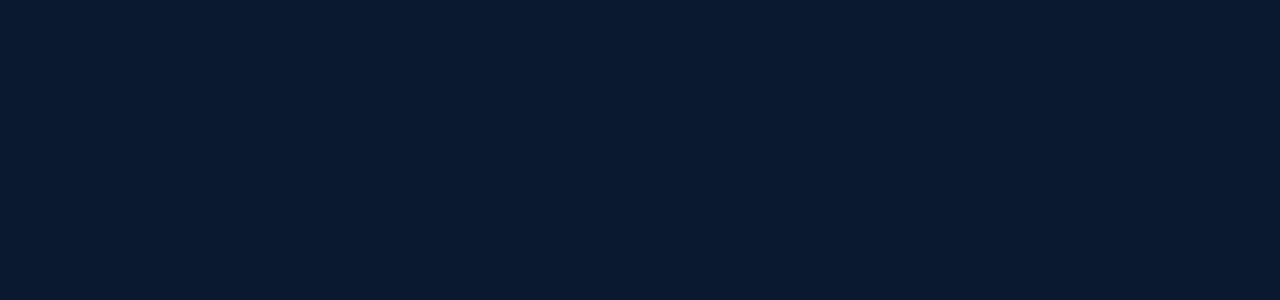
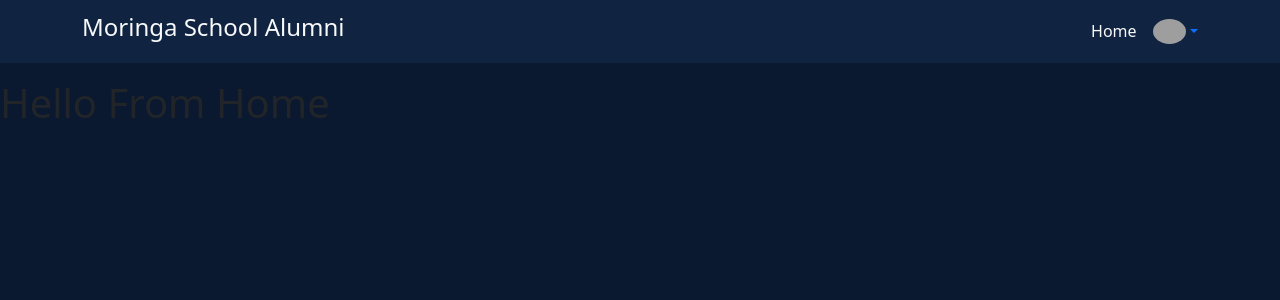
Before and after one commit to Briankiplangat88/MORINGA-ALUMNI-PLATFORM, a React (Create React App) app: page / in a window 1280 px wide. Before the commit this address had no page. Shown: the top 300 px of the page. Built offline with nearby package versions, Linux system fonts and the light colour scheme; grey boxes are pictures that could not be loaded.

Commit message:
Add a navbar component and routing

```diff
--- a/public/index.html
+++ b/public/index.html
@@ -11,6 +11,14 @@
 		/>
 		<link rel="apple-touch-icon" href="%PUBLIC_URL%/logo192.png" />
 		<link rel="manifest" href="%PUBLIC_URL%/manifest.json" />
+		<!-- Font Awsome Icons -->
+		<link
+			rel="stylesheet"
+			href="https://cdnjs.cloudflare.com/ajax/libs/font-awesome/6.1.1/css/all.min.css"
+			integrity="sha512-KfkfwYDsLkIlwQp6LFnl8zNdLGxu9YAA1QvwINks4PhcElQSvqcyVLLD9aMhXd13uQjoXtEKNosOWaZqXgel0g=="
+			crossorigin="anonymous"
+			referrerpolicy="no-referrer"
+		/>
 		<!-- Boostrap CSS only -->
 		<link
 			href="https://cdn.jsdelivr.net/npm/bootstrap@5.1.3/dist/css/bootstrap.min.css"
--- a/src/App.jsx
+++ b/src/App.jsx
@@ -1,12 +1,14 @@
 import { BrowserRouter as Router, Routes, Route } from 'react-router-dom'
+import { Navbar } from './components'
 import { Login, Signup, Home } from './routes'
 
 function App() {
   return (
 		<div>
 			<Router>
+        <Navbar />
 				<Routes>
-				  <Route path="/home" element={<Home />} />
+				  <Route path="/" element={<Home />} />
 					<Route path="/login" element={<Login />} />
 					<Route path="/signup" element={<Signup />} />
 				</Routes>
--- /dev/null
+++ b/src/components/index.js
@@ -0,0 +1 @@
+export { Navbar } from './navbar/Navbar'
--- /dev/null
+++ b/src/components/navbar/Navbar.js
@@ -0,0 +1,67 @@
+import { Link } from "react-router-dom";
+
+export function Navbar() {
+	return (
+		<nav
+			style={{ backgroundColor: "#102340" }}
+			className="navbar navbar-expand-lg navbar-light mb-3"
+		>
+			<div className="container">
+				<h1 className="navbar-brand fs-4 mt-2 mt-lg-0 text-light">
+					Moringa School Alumni
+				</h1>
+				<button
+					className="navbar-toggler border-light"
+					type="button"
+					data-bs-toggle="collapse"
+					data-bs-target="#navbarSupportedContent"
+					aria-controls="navbarSupportedContent"
+					aria-expanded="false"
+					aria-label="Toggle navigation"
+				>
+					<i className="text-light fas fa-bars"></i>
+				</button>
+				<div className="collapse navbar-collapse" id="navbarSupportedContent">
+					<div className="d-block d-md-flex  ms-3 ms-md-auto align-items-center">
+						<a className="text-light text-decoration-none me-3" href="#">
+							Home
+						</a>
+						<div className="dropdown mt-3 mt-md-0">
+							<a
+								className="dropdown-toggle d-flex align-items-center hidden-arrow"
+								href="#"
+								id="navbarDropdownMenuAvatar"
+								role="button"
+								data-bs-toggle="dropdown"
+								aria-expanded="false"
+							>
+								<img
+									src="https://mdbcdn.b-cdn.net/img/new/avatars/2.webp"
+									className="rounded-circle"
+									height="25"
+									alt="Black and White Portrait of a Man"
+									loading="lazy"
+								/>
+							</a>
+							<ul
+								className="dropdown-menu dropdown-menu-end"
+								aria-labelledby="navbarDropdownMenuAvatar"
+							>
+								<li>
+									<a className="dropdown-item" href="#">
+										My profile
+									</a>
+								</li>
+								<li>
+									<a className="dropdown-item" href="#">
+										Logout
+									</a>
+								</li>
+							</ul>
+						</div>
+					</div>
+				</div>
+			</div>
+		</nav>
+	);
+}
```
